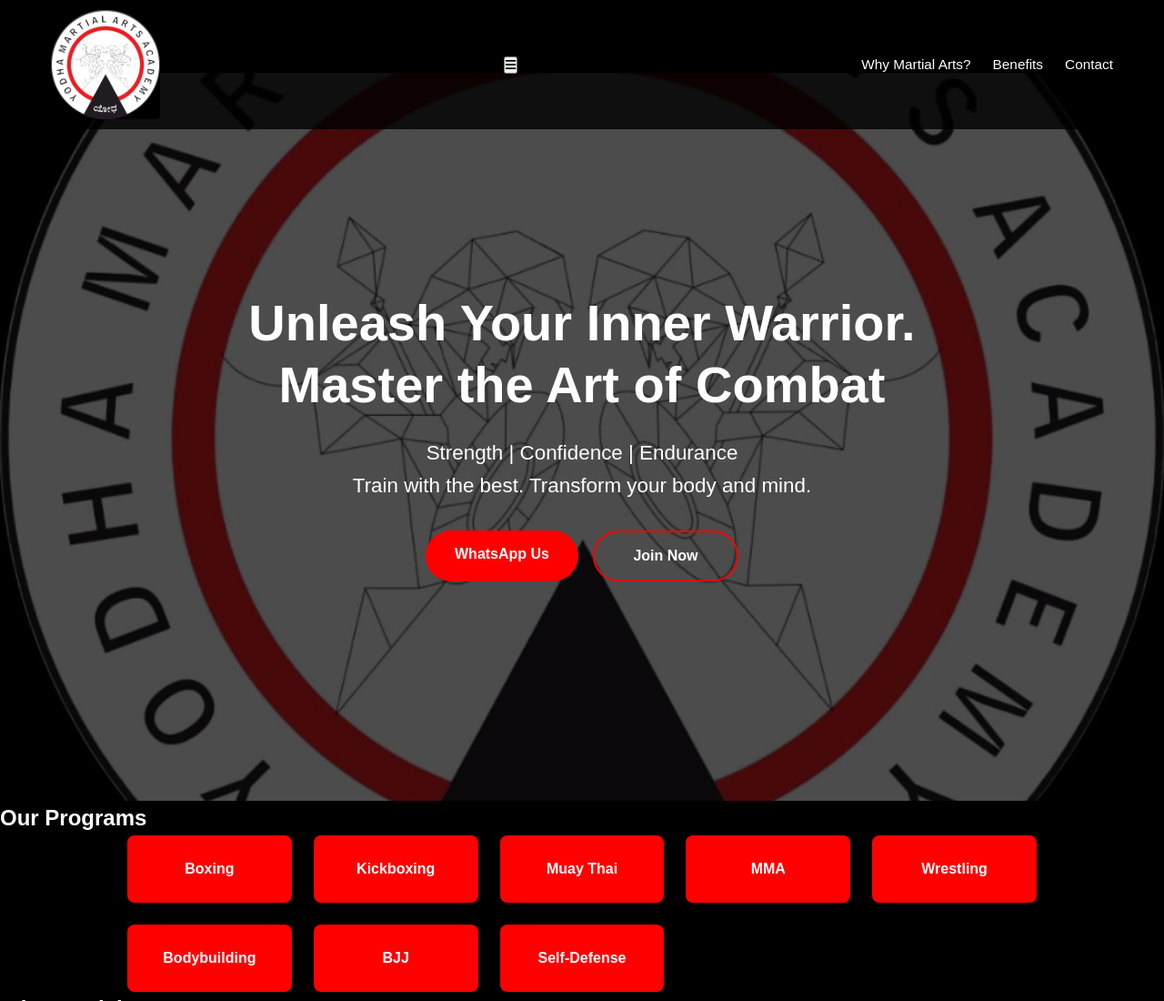
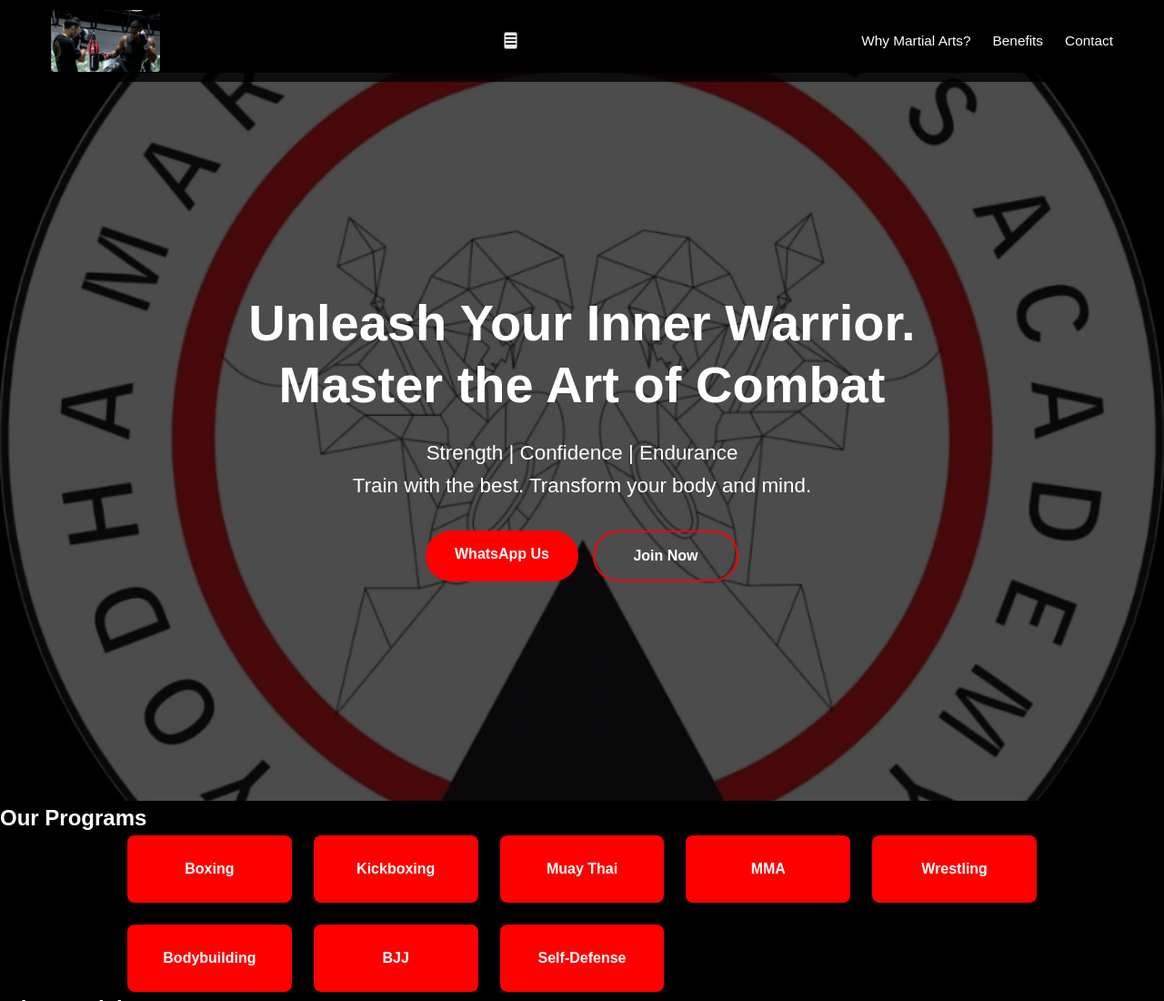
Before and after one commit to Lucifer2320/YODHAFINAL, a plain HTML site: page index.html in a window 1280 px wide. Shown: the top 1100 px of the page at 91% size. Drawn offline with Linux system fonts and the light colour scheme.

Commit message:
Update index.html

```diff
--- a/index.html
+++ b/index.html
@@ -12,7 +12,7 @@
   <!-- Navigation Bar -->
   <header>
     <nav>
-      <img src="./logo.jpg" alt="Yodha Martial Arts Academy Logo" class="logo" width="120" height="60">
+      <img src="./mma-bg.jpg" alt="Yodha Martial Arts Academy Logo" class="logo" width="120" height="60">
       <h1>Yodha Martial Arts Academy</h1>
       <button class="menu-toggle" aria-label="Toggle navigation">
         <i class="fas fa-bars"></i>
```
